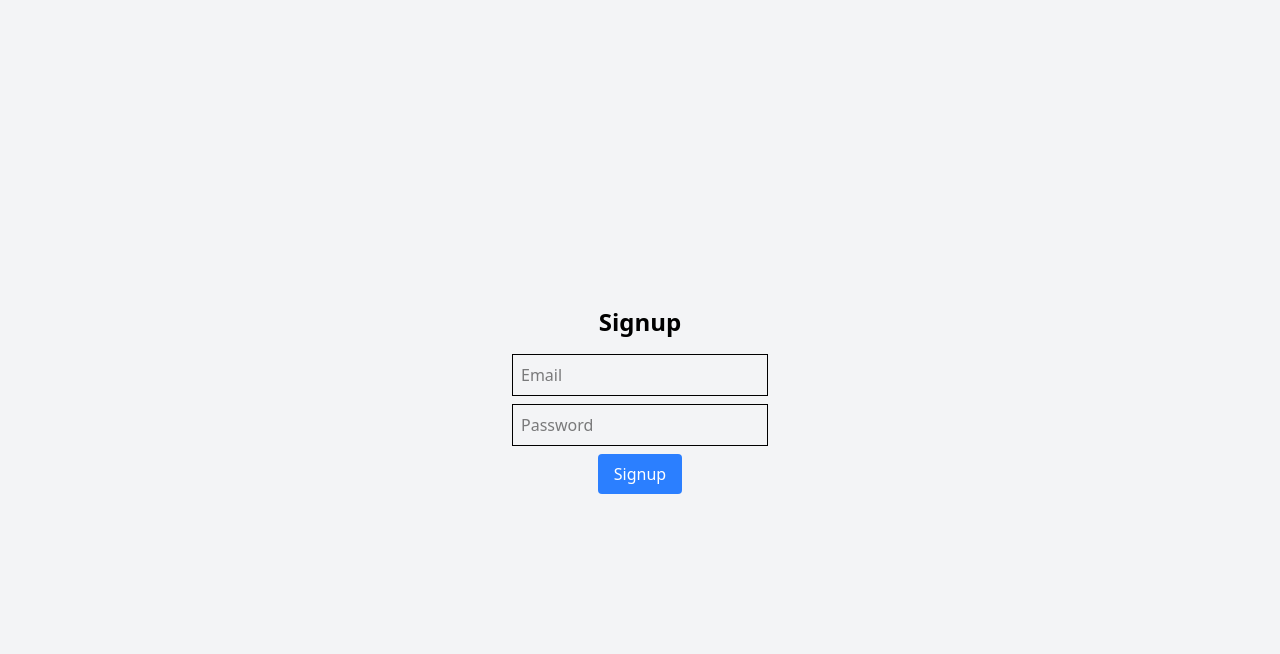
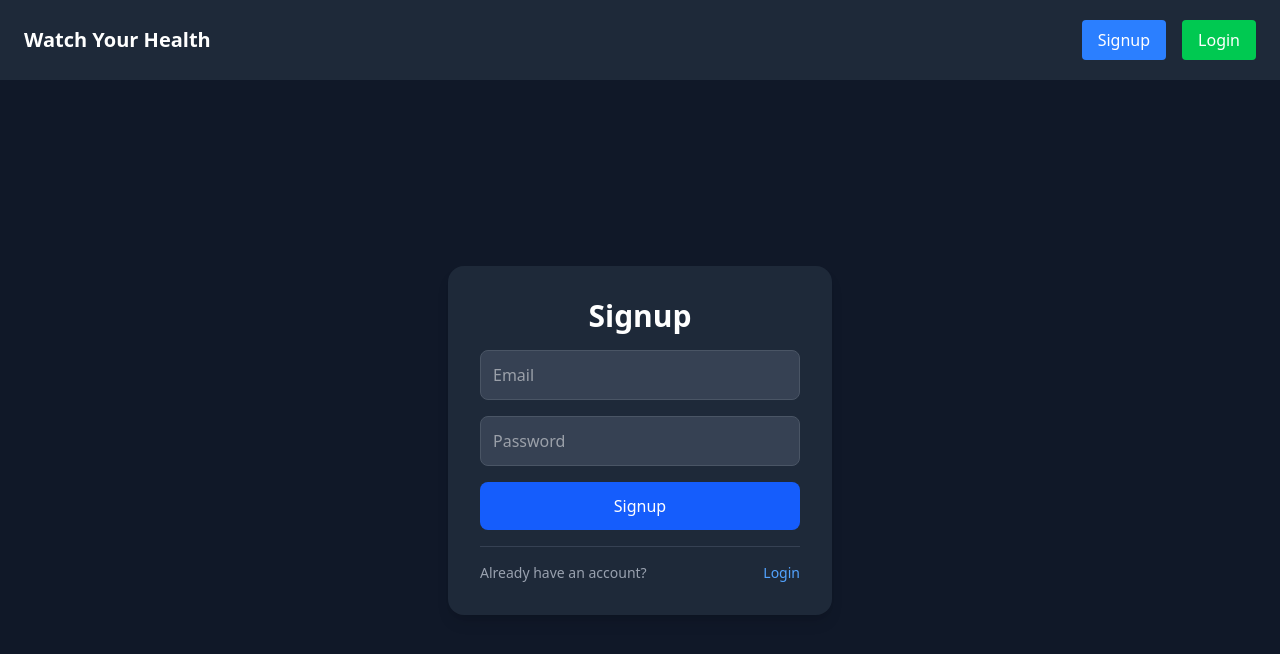
Before and after one commit to Bansod/ReportGenerator, a React (Vite) app in the folder Client/: page /signup in a window 1280 px wide. Shown: the top 654 px of the page. Built offline with nearby package versions, Linux system fonts and the light colour scheme.

Commit message:
Modified UI for login and signup screens

```diff
--- a/Client/src/App.jsx
+++ b/Client/src/App.jsx
@@ -1,12 +1,20 @@
+// src/App.jsx
 import { BrowserRouter as Router, Routes, Route } from "react-router-dom";
 import Signup from "./pages/Signup";
 import Login from "./pages/Login";
 import Dashboard from "./pages/Dashboard";
+import ReportGenerator from "./pages/ReportGenerator";
 import ProtectedRoute from "./components/ProtectedRoute";
+import Topbar from "./components/TopBar";
 
 function App() {
   return (
     <Router>
+      <div className="min-h-screen">
+        <div className="h-[10vh]">
+          <Topbar />
+        </div>
+        <div className="h-[90vh]">
           <Routes>
             <Route path="/signup" element={<Signup />} />
             <Route path="/login" element={<Login />} />
@@ -18,8 +26,18 @@ function App() {
                 </ProtectedRoute>
               }
             />
+            <Route
+              path="/generate-report"
+              element={
+                <ProtectedRoute>
+                  <ReportGenerator />
+                </ProtectedRoute>
+              }
+            />
             <Route path="*" element={<Login />} />
           </Routes>
+        </div>
+      </div>
     </Router>
   );
 }
--- a/Client/src/pages/Login.jsx
+++ b/Client/src/pages/Login.jsx
@@ -1,5 +1,5 @@
 import { useState } from "react";
-import { useNavigate } from "react-router-dom";
+import { useNavigate, Link } from "react-router-dom";
 
 export default function Login() {
   const [email, setEmail] = useState("");
@@ -27,29 +27,53 @@ export default function Login() {
   };
 
   return (
-    <div className="flex flex-col items-center justify-center min-h-screen bg-gray-100">
-      <h2 className="text-2xl font-bold mb-4">Login</h2>
+    <div className="flex items-center justify-center h-full bg-gray-900 text-gray-200 px-5">
+      <div className="flex flex-col items-center justify-center bg-gray-800 p-8 rounded-2xl shadow-lg w-96 space-y-4">
+        <h2 className="text-3xl font-bold text-white">Login</h2>
+
         <input
-        className="border p-2 mb-2 w-64"
+          className="w-full p-3 rounded-lg bg-gray-700 border border-gray-600 text-gray-200 placeholder-gray-400 focus:outline-none focus:ring-2 focus:ring-green-500"
           type="email"
           placeholder="Email"
           value={email}
           onChange={e => setEmail(e.target.value)}
         />
         <input
-        className="border p-2 mb-2 w-64"
+          className="w-full p-3 rounded-lg bg-gray-700 border border-gray-600 text-gray-200 placeholder-gray-400 focus:outline-none focus:ring-2 focus:ring-green-500"
           type="password"
           placeholder="Password"
           value={password}
           onChange={e => setPassword(e.target.value)}
         />
+
         <button
-        className="bg-green-500 text-white px-4 py-2 rounded"
+          className="w-full bg-green-500 hover:bg-green-600 text-white px-4 py-3 rounded-lg font-semibold transition duration-200"
           onClick={handleLogin}
         >
           Login
         </button>
-      {message && <p className="mt-2">{message}</p>}
+
+        {message && (
+          <p
+            className={`mt-2 text-sm ${
+              message.includes("success") ? "text-green-400" : "text-red-400"
+            }`}
+          >
+            {message}
+          </p>
+        )}
+        <hr className="w-full border-gray-700" />
+
+        <div className="flex justify-between items-center w-full text-sm text-gray-400">
+          <span>Don't have an account?</span>
+          <Link
+            to="/signup"
+            className="text-green-400 hover:text-green-300 font-medium"
+          >
+            Sign up
+          </Link>
+        </div>
+      </div>
     </div>
   );
 }
--- a/Client/src/pages/Signup.jsx
+++ b/Client/src/pages/Signup.jsx
@@ -1,9 +1,11 @@
 import { useState } from "react";
+import { useNavigate } from "react-router-dom";
 
 export default function Signup() {
   const [email, setEmail] = useState("");
   const [password, setPassword] = useState("");
   const [message, setMessage] = useState("");
+  const navigate = useNavigate();
 
   const handleSignup = async () => {
     try {
@@ -14,6 +16,10 @@ export default function Signup() {
       });
       const data = await res.json();
       setMessage(data.message);
+      if (res.ok) {
+        // Redirect to login after successful signup
+        setTimeout(() => navigate("/login"), 1500);
+      }
     } catch (err) {
       console.error(err);
       setMessage("Server error");
@@ -21,29 +27,47 @@ export default function Signup() {
   };
 
   return (
-    <div className="flex flex-col items-center justify-center min-h-screen bg-gray-100">
-      <h2 className="text-2xl font-bold mb-4">Signup</h2>
+    <div className="flex items-center justify-center h-full bg-gray-900 text-gray-200 px-5">
+      <div className="flex flex-col items-center justify-center bg-gray-800 p-8 rounded-2xl shadow-lg w-96 space-y-4">
+        <h2 className="text-3xl font-bold text-white">Signup</h2>
+
         <input
-        className="border p-2 mb-2 w-64"
+          className="bg-gray-700 text-white border border-gray-600 p-3 rounded-lg w-full focus:outline-none focus:ring-2 focus:ring-blue-500"
           type="email"
           placeholder="Email"
           value={email}
-        onChange={e => setEmail(e.target.value)}
+          onChange={(e) => setEmail(e.target.value)}
         />
+
         <input
-        className="border p-2 mb-2 w-64"
+          className="bg-gray-700 text-white border border-gray-600 p-3 rounded-lg w-full focus:outline-none focus:ring-2 focus:ring-blue-500"
           type="password"
           placeholder="Password"
           value={password}
-        onChange={e => setPassword(e.target.value)}
+          onChange={(e) => setPassword(e.target.value)}
         />
+
         <button
-        className="bg-blue-500 text-white px-4 py-2 rounded"
+          className="bg-blue-600 hover:bg-blue-500 text-white px-4 py-3 rounded-lg w-full transition"
           onClick={handleSignup}
         >
           Signup
         </button>
-      {message && <p className="mt-2">{message}</p>}
+
+        {message && <p className="mt-2 text-sm">{message}</p>}
+
+        <hr className="w-full border-gray-700" />
+
+        <div className="flex justify-between items-center w-full text-sm text-gray-400">
+          <span>Already have an account?</span>
+          <button
+            onClick={() => navigate("/login")}
+            className="text-blue-400 hover:underline font-medium"
+          >
+            Login
+          </button>
+        </div>
+      </div>
     </div>
   );
 }
```
Lines whose indentation alone changed are shown as unchanged.
